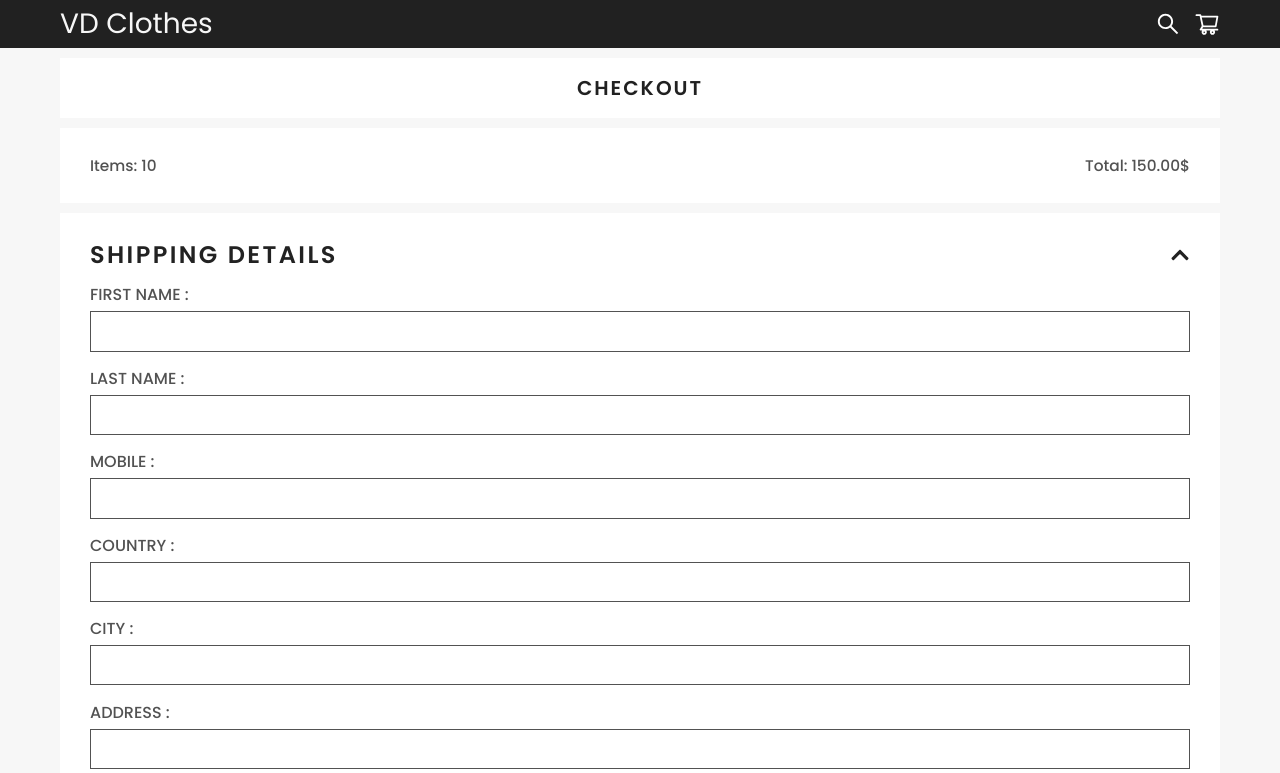
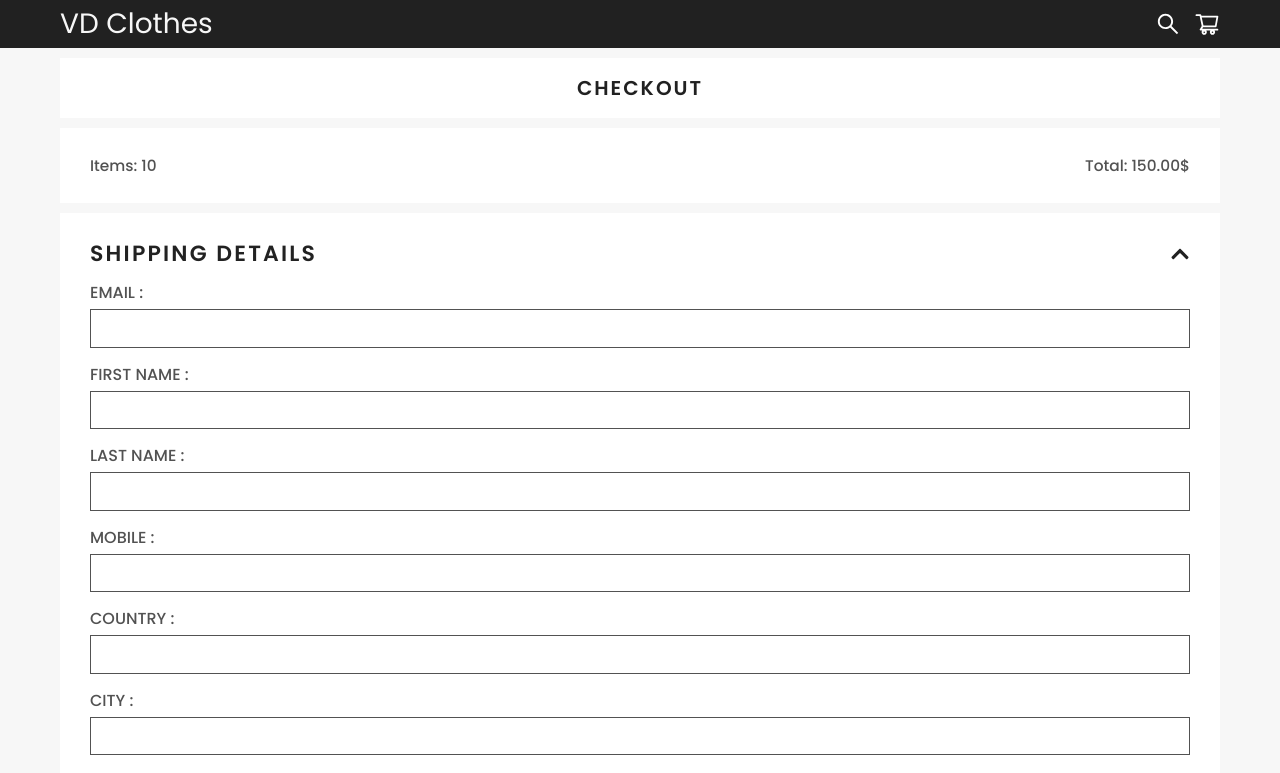
Before and after one commit to victordulap/step-final-project-ecommerce, a React (Create React App) app in the folder front-end/: page /checkout in a window 1280 px wide. Shown: the top 773 px of the page. Built offline with nearby package versions, Linux system fonts and the light colour scheme.

Commit message:
added email field

```diff
--- a/front-end/src/pages/Checkout/index.js
+++ b/front-end/src/pages/Checkout/index.js
@@ -34,6 +34,11 @@ const Checkout = () => {
     },
   ];
   const shippingFormFields = [
+    {
+      label: 'email',
+      key: 'email',
+      component: <input type="email" name="email" />,
+    },
     {
       label: 'first name',
       key: 'firstName',
--- a/front-end/src/pages/Checkout/style.scss
+++ b/front-end/src/pages/Checkout/style.scss
@@ -37,7 +37,7 @@ main.checkout {
         display: block;
         flex: 1 0 auto;
         text-transform: uppercase;
-        font-size: 2.4em;
+        font-size: 2.2em;
         color: $neutral-dark-300;
         font-weight: 600;
       }
@@ -69,7 +69,7 @@ main.checkout {
 
         input {
           border: 1px solid $neutral-dark-0;
-          font-size: 0.9em;
+          font-size: 0.85em;
           padding: 0.6em 0.5em;
           color: $neutral-dark-300;
 
```
